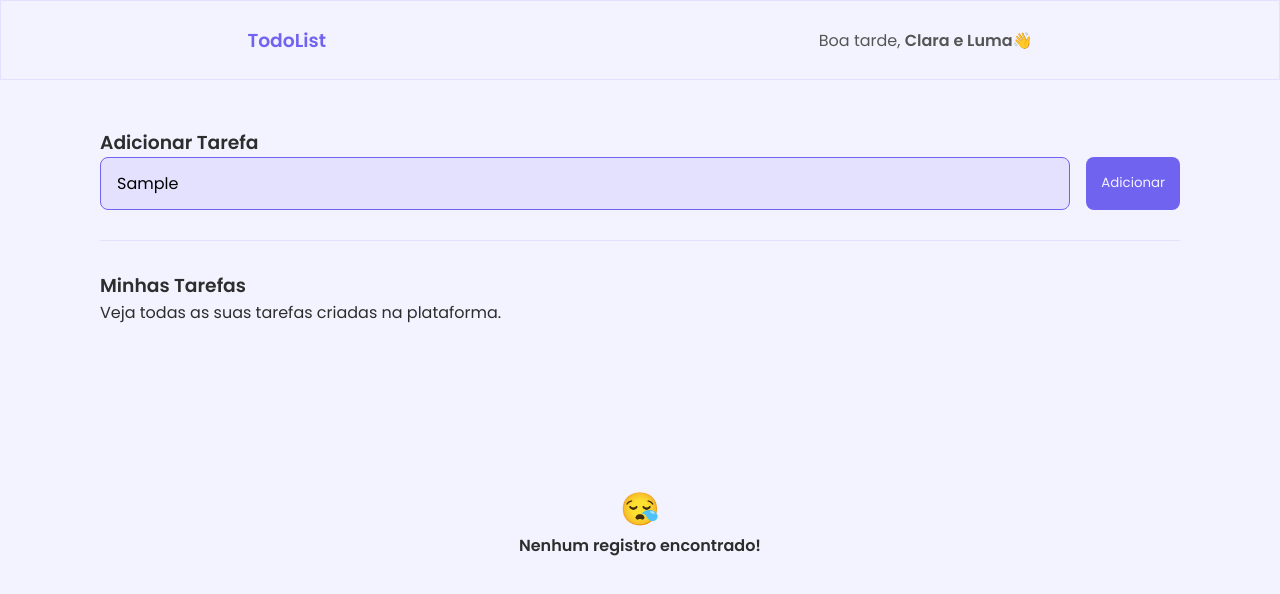
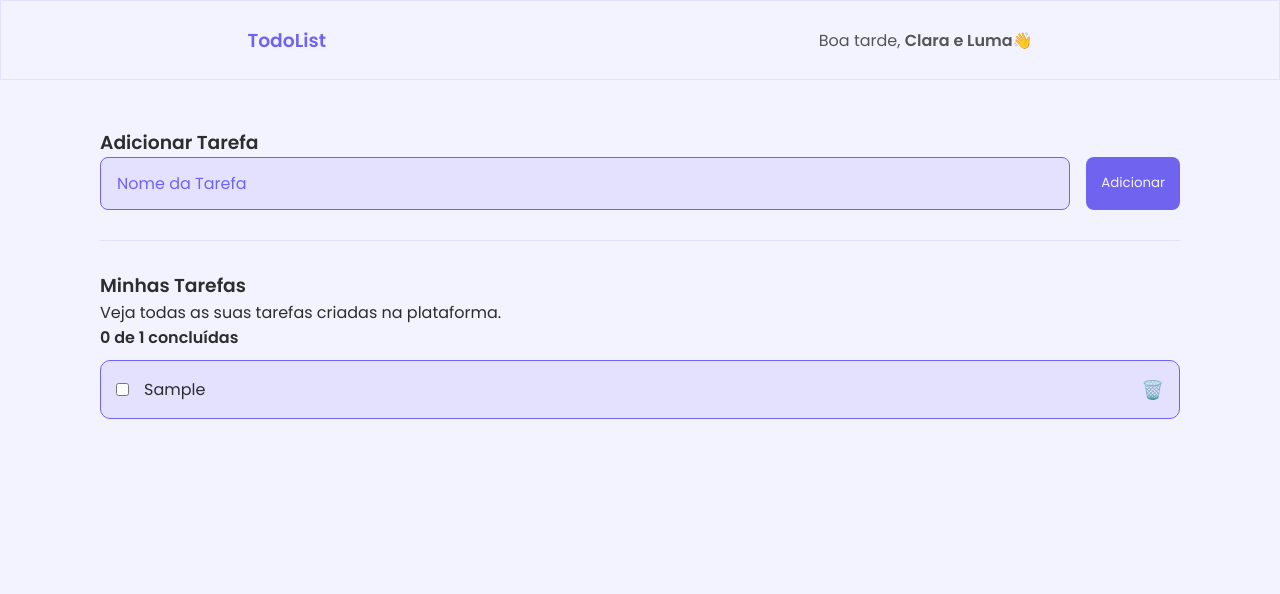
Before and after one commit to mariaamv/PWEB, a plain HTML site: page Projeto01 - PWEB/index.html in a window 1280 px wide. Both pictures are taken after typing "Sample" into the empty fields and a click on the button "Adicionar". Drawn offline with Linux system fonts and the light colour scheme.

Commit message:
Add files via upload

```diff
--- a/Projeto01 - PWEB/script.js
+++ b/Projeto01 - PWEB/script.js
@@ -1,63 +1,110 @@
+// ==================== Saudação ====================
+const horas = new Date().getHours();
 const cumprimento = document.getElementById("saudacao");
 
-const horas = new Date().getHours();
-let hora;
-
-if (horas >= 6 && horas <= 11) {
-    hora = "Bom dia";
-}
-else if (horas >= 12 && horas <= 17) {
-    hora = "Boa tarde";
-}
-else {
-    hora = "Boa noite";
+let saudacaoTexto;
+if (horas < 12) {
+    saudacaoTexto = "Bom dia";
+} else if (horas < 18) {
+    saudacaoTexto = "Boa tarde";
+} else {
+    saudacaoTexto = "Boa noite";
 }
 
-cumprimento.innerHTML = `${hora}, <b>Clara e Luma👋</b>`;
+cumprimento.innerHTML = `${saudacaoTexto}, <b>Clara e Luma👋</b>`;
 
-// function adicionar_tarefa (){
-//     const tarefas = document.getElementById("add_tarefa");
-//     const meses = ["jan", "fev", "mar", "abr", "mai", "jun", "jul", "ago", "set", "out", "nov", "dez"];
-// }
+// ==================== TodoList ====================
+const formulario = document.getElementById("container_1");
+const inputTarefa = document.getElementById("add_tarefa");
+const divConcluidas = document.getElementById("concluidas");
+const divUltima = document.querySelector(".ult_div");
 
-const form = document.getElementById("container_1");
-const verificado = document.getElementsByClassName("verificado");
-const tarefas = [];
+let tarefas = [];
 
-let ult_div = document.getElementById("ult_div");
-let copia_ult_div = ult_div;
-
-form.addEventListener("submit", function(CL){
-    CL.preventDefault();
-
-    let nome = document.getElementById("add_tarefa").value;
-    const meses = ["jan", "fev", "mar", "abr", "mai", "jun", "jul", "ago", "set", "out", "nov", "dez"];
-    const data_tarefa = `${horas.getDate()} de ${meses[horas.getMonth() - 1]} ${horas.getFullYear()}`;
-    const situacao = false;
-
-    const tarefa = {
-        "nome": nome,
-        "data": data_tarefa,
-        "done": situacao
-    };
-
-    tarefas.push(tarefa);
-    if(ult_div){
-        copia_ult_div.remove();
+// Adiciona tarefa
+formulario.addEventListener("submit", (e) => {
+    e.preventDefault();
+    const texto = inputTarefa.value.trim();
+    if (!texto) {
+        alert("Digite o nome da tarefa!");
+        return;
     }
 
-    const tarefa_concluida = tarefas.filter(tarefa => tarefa.done === true). length;
-    let concluidas = document.getElementById("concluidas");
+    tarefas.push({ nome: texto, concluida: false });
+    inputTarefa.value = "";
+    mostrarTarefas();
+});
 
-    if(concluidas){
-        concluidas.innerHTML = `<h4>${tarefa_concluida} de ${tarefas.length} <b>concluídas</b>`;
-    }
-    else {
-        let concluidasEl = document.createElement("div");
-        concluidasEl.setAttribute("id", "concluidas");
-        document.getElementById("tarefasConcluidas").append(concluidasEl);
-        concluidasEl.innerHTML = `<h4>${tarefa_concluida} de ${tarefas.length} <b>concluídas</b>`;
+// Mostra tarefas
+function mostrarTarefas() {
+    // Limpa tarefas antigas
+    const antigas = document.querySelectorAll(".tarefa-item");
+    antigas.forEach(t => t.remove());
+
+    if (tarefas.length === 0) {
+        divUltima.style.display = "flex";
+        divConcluidas.innerHTML = "";
+        return;
+    } else {
+        divUltima.style.display = "none";
     }
 
+    tarefas.forEach((tarefa, index) => {
+        // Criar elementos
+        const divTarefa = document.createElement("div");
+        divTarefa.className = "tarefa-item";
 
-});
+        const divInfo = document.createElement("div");
+        divInfo.className = "tarefa-info";
+
+        const checkbox = document.createElement("input");
+        checkbox.type = "checkbox";
+        checkbox.checked = tarefa.concluida;
+
+        const span = document.createElement("span");
+        span.textContent = tarefa.nome;
+        if (tarefa.concluida) {
+            span.classList.add("concluida");
+        }
+
+        const botao = document.createElement("button");
+        botao.textContent = "🗑️";
+        botao.className = "btn-delete";
+
+        // Monta a estrutura
+        divInfo.appendChild(checkbox);
+        divInfo.appendChild(span);
+
+        divTarefa.appendChild(divInfo);
+        divTarefa.appendChild(botao);
+
+        divUltima.parentNode.insertBefore(divTarefa, divUltima);
+
+        // Eventos
+        checkbox.addEventListener("change", () => {
+            tarefa.concluida = checkbox.checked;
+            if (tarefa.concluida) {
+                span.classList.add("concluida");
+            } else {
+                span.classList.remove("concluida");
+            }
+            atualizarContador();
+        });
+
+        botao.addEventListener("click", () => {
+            tarefas.splice(index, 1);
+            mostrarTarefas();
+        });
+    });
+
+    atualizarContador();
+}
+
+// Atualiza contador
+function atualizarContador() {
+    const concluidas = tarefas.filter(t => t.concluida).length;
+    divConcluidas.innerHTML = `${concluidas} de ${tarefas.length} <strong>concluídas</strong>`;
+}
+
+// Inicia
+mostrarTarefas();
--- a/Projeto01 - PWEB/style.css
+++ b/Projeto01 - PWEB/style.css
@@ -91,3 +91,32 @@ main {
     flex-direction: column;
     align-items: center;
 }
+
+.tarefa-item {
+    display: flex;
+    justify-content: space-between;
+    align-items: center;
+    padding: 15px;
+    margin: 10px 0;
+    background: #E4E1FF;
+    border: 1px solid #7063F0;
+    border-radius: 10px;
+}
+
+.tarefa-info {
+    display: flex;
+    align-items: center;
+    gap: 15px;
+}
+
+.concluida {
+    text-decoration: line-through;
+    color: #7063F0;
+}
+
+.btn-delete {
+    background: none;
+    border: none;
+    cursor: pointer;
+    font-size: 18px;
+}
```
